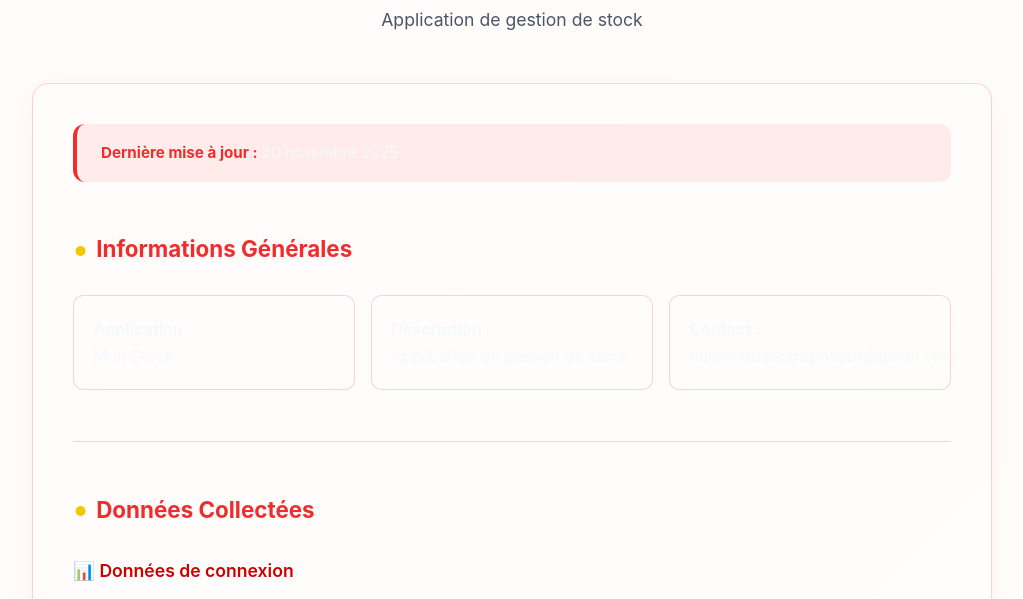
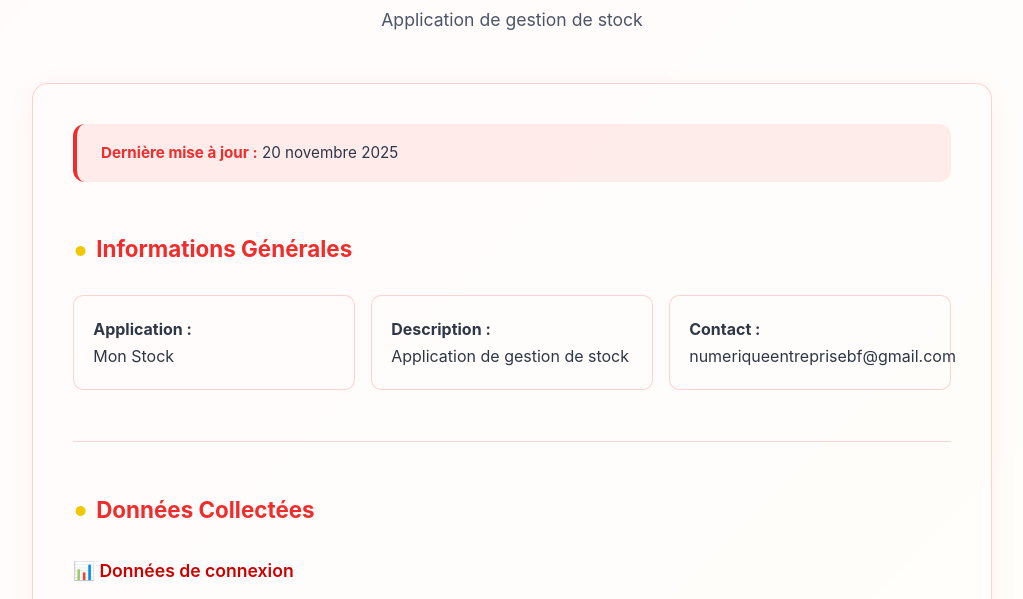
Before and after one commit to bfnticsolution/msc, a plain HTML site: page index.html in a window 1280 px wide. Shown: the part 147-746 px from the top of the page, without its empty margins (128-1151 px from the left). Drawn offline with Linux system fonts and the light colour scheme.

Commit message:
Update index.html

```diff
--- a/index.html
+++ b/index.html
@@ -10,7 +10,7 @@
             --dark-red: #CC0000;
             --light-red: #FF6B6B;
             --gold: #F0C800;
-            --text-dark: #f5f8fc;
+            --text-dark: #2D3748;
             --text-light: #4A5568;
             --bg-transparent: rgba(255, 255, 255, 0.05);
             --border-light: rgba(239, 45, 45, 0.2);
```
